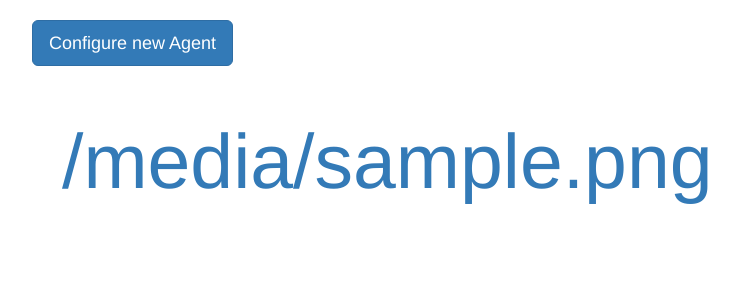
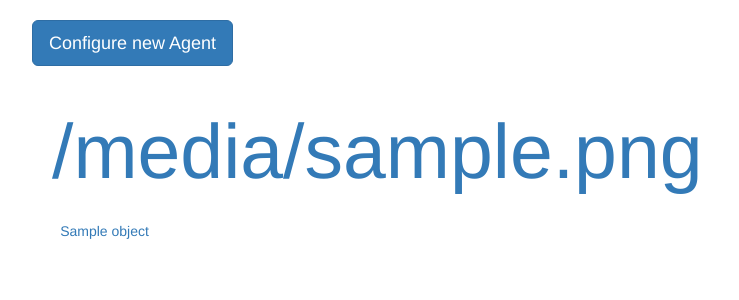
Before and after one commit to dschep/HELPeR, a Django app: template helper/templates/helper/agentconfig_list.html in a window 1280 px wide. Shown: the part 72-372 px from the top of the page, without its empty margins (143-882 px from the left). Run offline with Django 3.2, Linux system fonts and the light colour scheme; the template is opened without the code that fills it: most values are stand-ins (such as "Sample title", 1, 10 or a date in 2020); some libraries are stand-ins or nearby versions.

Commit message:
names on agent config list

```diff
--- a/helper/static/helper/css/agents.css
+++ b/helper/static/helper/css/agents.css
@@ -4,8 +4,6 @@
     width: 125px;
     padding: 10px;
     text-align: center;
-    display: inline-block;
-    margin: 20px;
     vertical-align: middle;
     border-radius: 6px;
 }
@@ -14,3 +12,11 @@
     -webkit-filter: brightness(85%);
     filter: brightness(85%);
 }
+.agent-config-card {
+    margin: 10px;
+    display: inline-block;
+}
+.agent-config-label {
+    text-align: center;
+    margin: 10px 0;
+}
--- a/helper/templates/helper/agentconfig_list.html
+++ b/helper/templates/helper/agentconfig_list.html
@@ -17,10 +17,11 @@
     </p>
     <div class='agent-configs'>
     {% for object in object_list %}
-        <a href="{{ object.get_absolute_url }}">
+        <a href="{{ object.get_absolute_url }}" class="agent-config-card">
             <div class="agent-config" style="background:{{ object.agent.ui.background }};color:{{ object.agent.ui.foreground }}">
                 {{ object.agent.ui.icon|safe }}
             </div>
+            <div class="agent-config-label">{{ object }}</div>
         {% comment %}
         <div class="panel panel-default panel-card">
             <div class="panel-body">
```
